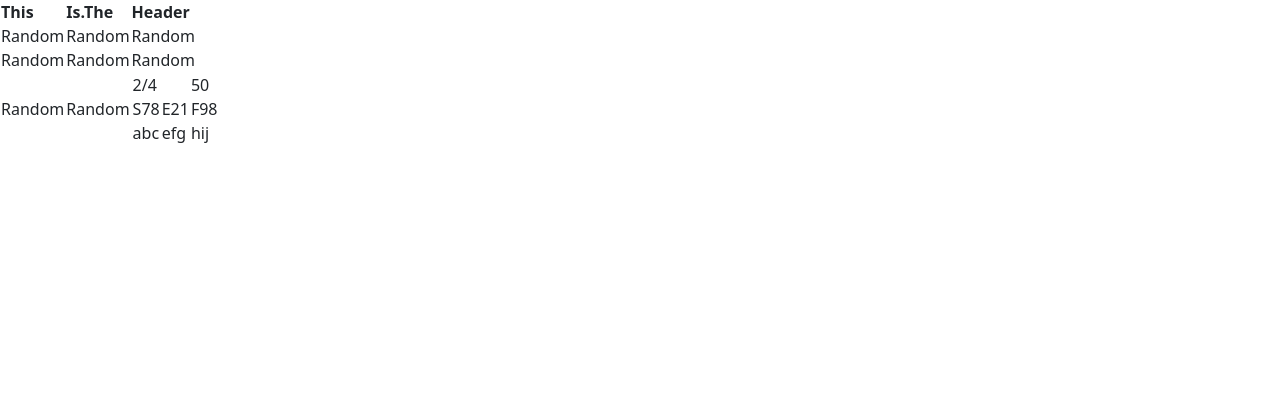
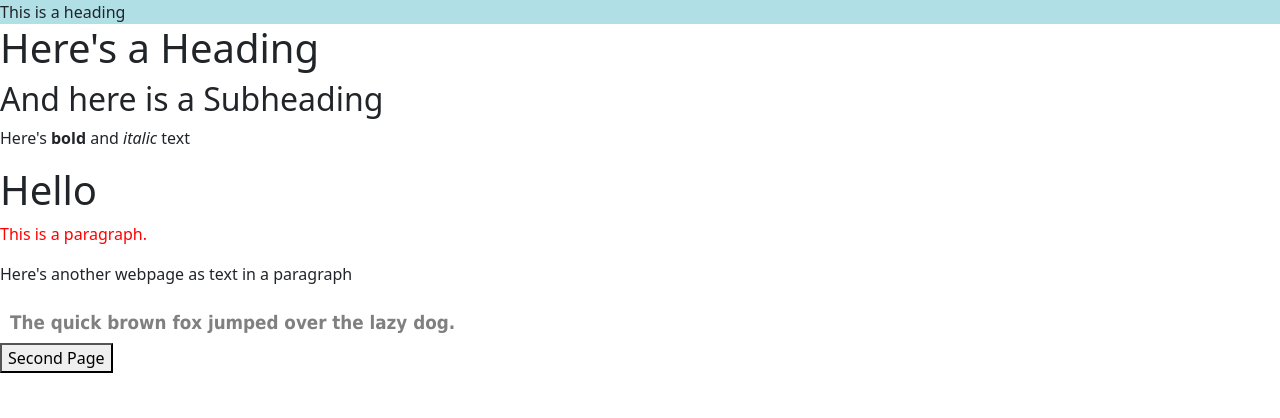
Before and after one commit to krish-jariwala/krish-jariwala.github.io, a plain HTML site: page index.html in a window 1280 px wide. Shown: the top 418 px of the page. Drawn offline with nearby package versions, Linux system fonts and the light colour scheme.

Commit message:
Color Styles index.html

```diff
--- a/index.html
+++ b/index.html
@@ -1,19 +1,33 @@
 <head> <!-- Krish WEB PAGE AND DESIGN-->
     <!-- CSS only -->
     <link href="https://cdn.jsdelivr.net/npm/bootstrap@5.2.0/dist/css/bootstrap.min.css" rel="stylesheet" integrity="sha384-gH2yIJqKdNHPEq0n4Mqa/HGKIhSkIHeL5AyhkYV8i59U5AR6csBvApHHNl/vI1Bx" crossorigin="anonymous">
-    <!--
+
         <body>
+          <div style="background-color:powderblue;">This is a heading</h1>
+        </div>
+
 
         <h1>Here's a Heading</h1>
         <h2>And here is a Subheading</h2>
         <p>Here's <b>bold</b> and <i>italic</i> text</p>
         <h1>Hello</h1>
+        <p style="color:red;">This is a paragraph.</p>
         <p>Here's another webpage as text in a paragraph</p>
+
+        <div style="
+        color:grey;
+        padding: 10px;
+        font: bold 14pt Tahoma;
+        ">
+        The quick brown fox jumped over the lazy dog.
+        </div>
+
         <div class="second-page">
-            <a href="page2.html" class="thumbnail">
-                <button type="button" href="btn btn-primary">Second Page</button>
-            </a>
-        </div>
+          <a href="page2.html" class="thumbnail">
+              <button type="button" href="btn btn-primary">Second Page</button>
+          </a>
+      </div>
+
 
 
        <br><br>
@@ -21,7 +35,7 @@
         <img src="Abstract.jpg" width="300">
         </body>
     </head>
-    -->
+
     <!--
     <h1>Assignment 3</h1>
     <style>
@@ -64,8 +78,9 @@
           </div>
     </body>
 -->
-
+<!--
 </body>
+  <body style="background-color: darkslategray; color: white"></body>
 <table>
   <thead>
     <tr><th>This</th>
@@ -109,3 +124,4 @@
        </body></html></td></tr>
   </tbody>
   </table>
+-->
```
